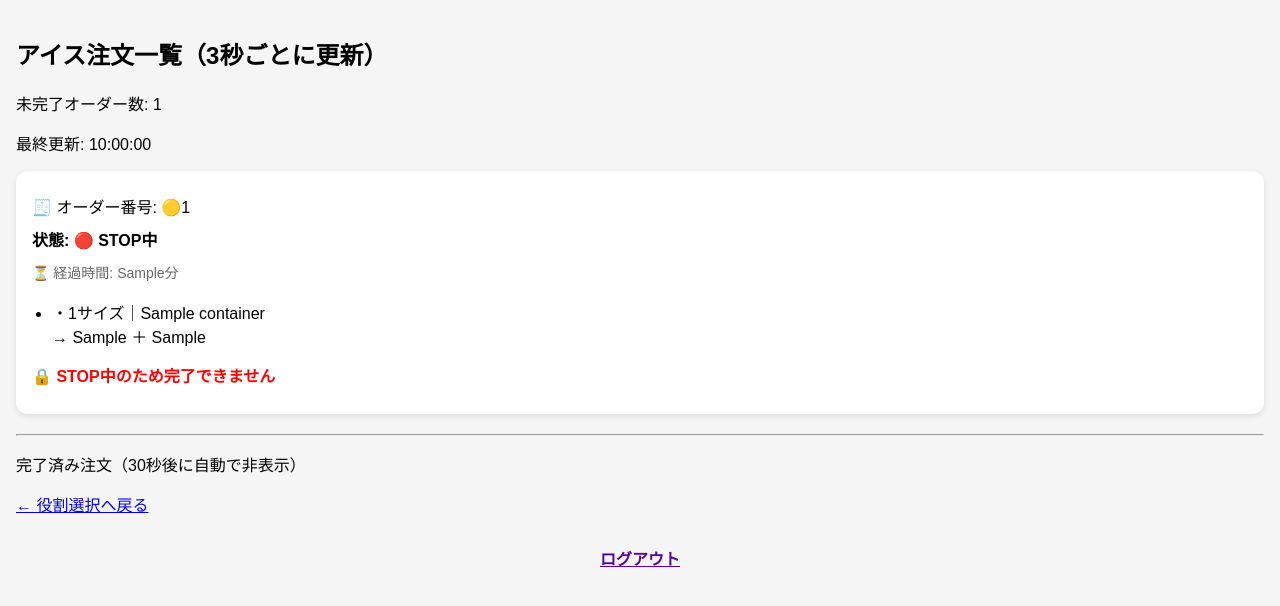
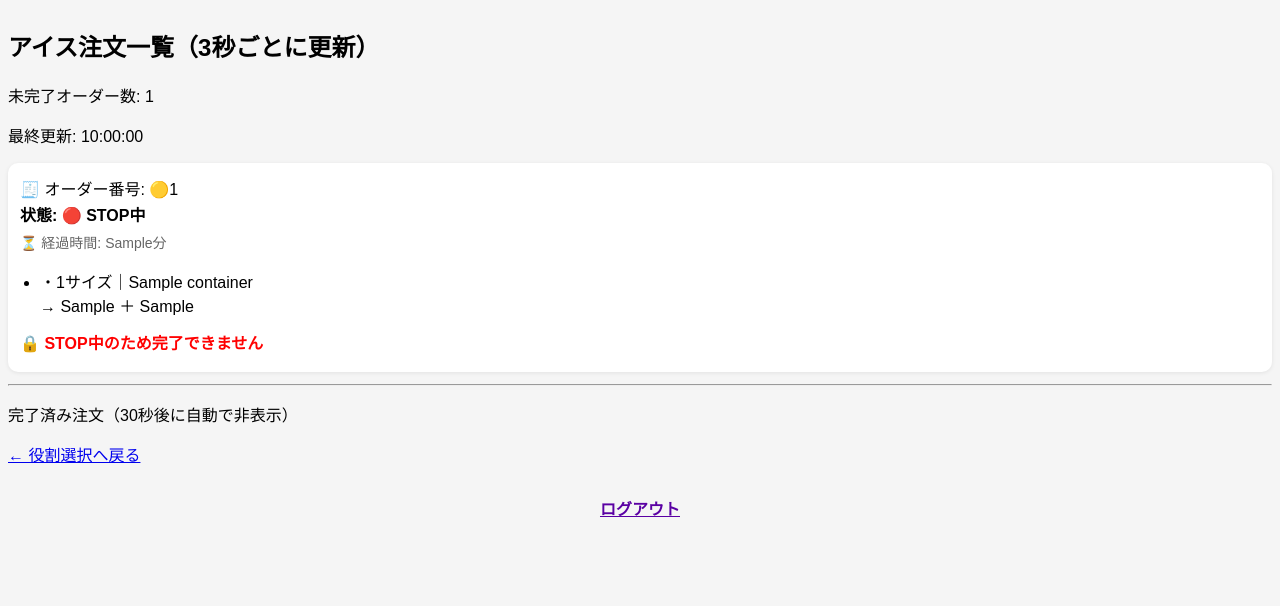
Before and after one commit to Yujiro-Muraoka/ice-order-system, a Django app: template orders/templates/orders/ice.html in a window 1280 px wide. Shown: the top 606 px of the page. Run offline with Django 5.2, Linux system fonts and the light colour scheme; the template is opened without the code that fills it: most values are stand-ins (such as "Sample title", 1, 10 or a date in 2020).

Commit message:
first deploy

```diff
--- a/orders/templates/orders/ice.html
+++ b/orders/templates/orders/ice.html
@@ -7,20 +7,20 @@
   <style>
     body {
       font-family: sans-serif;
-      padding: 16px;
+      padding: 8px;
       margin: 0;
       background-color: #f5f5f5;
     }
     .order-card {
       background-color: #fff;
-      border-radius: 12px;
-      padding: 16px;
-      margin-bottom: 20px;
-      box-shadow: 0 2px 6px rgba(0, 0, 0, 0.1);
+      border-radius: 10px;
+      padding: 12px;
+      margin-bottom: 12px;
+      box-shadow: 0 1px 4px rgba(0, 0, 0, 0.08);
     }
     .order-card p {
-      margin: 8px 0;
-      line-height: 1.6;
+      margin: 4px 0; /* ← 詰める */
+      line-height: 1.4; /* ← コンパクトに */
     }
     .order-card ul {
       padding-left: 20px;
```
Also changed, not shown: db.sqlite3.
